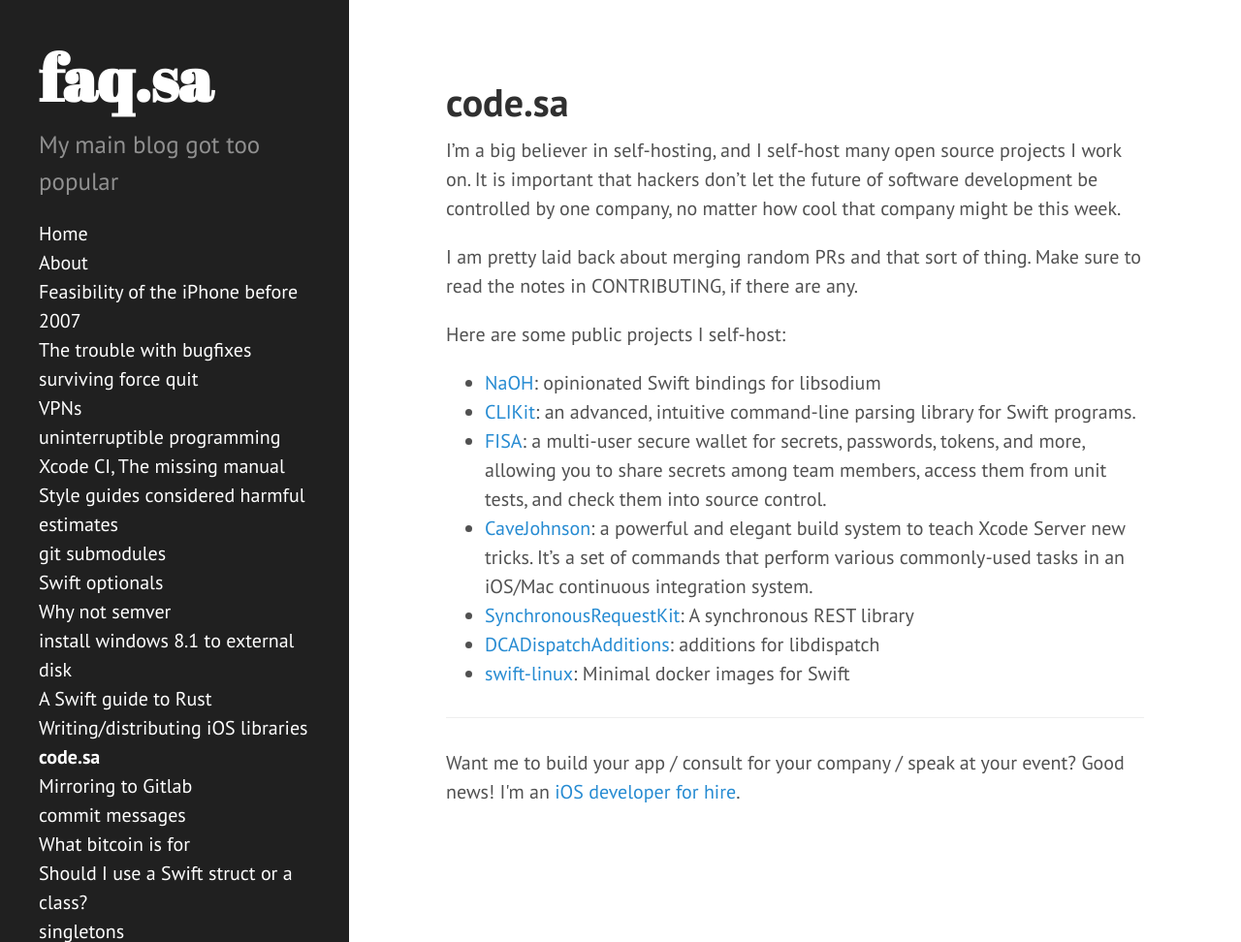
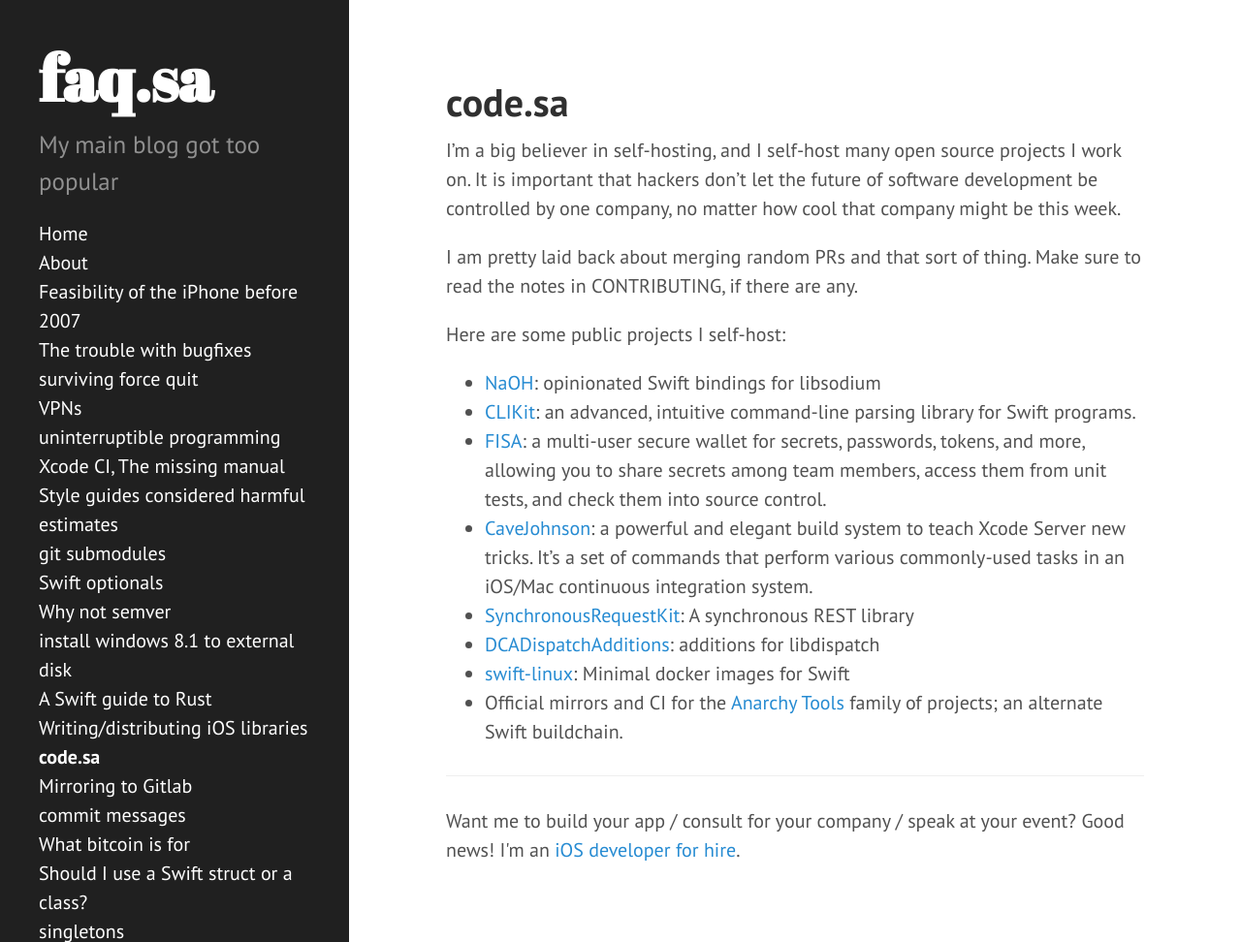
Before and after one commit to drewcrawford/drewcrawford.github.io, a Jekyll site: the page built from code.sa/index.md, in a window 1280 px wide and 972 px high. Shown: the whole window at 97% size. Built offline with Jekyll 4.4.1, drawn with Linux system fonts in a browser that asks for light colours; nearby versions of some CDN libraries; Markdown is read by kramdown in place of the engine named in the settings; comment, search, counter and statistics services are not loaded.

Commit message:
Add mirrors for Anarchy Tools

```diff
--- a/code.sa/index.md
+++ b/code.sa/index.md
@@ -16,3 +16,4 @@
 * [SynchronousRequestKit](https://code.sealedabstract.com/drewcrawford/SynchronousRequestKit): A synchronous REST library
 * [DCADispatchAdditions](https://code.sealedabstract.com/drewcrawford/DCADispatchAdditions): additions for libdispatch
 * [swift-linux](https://code.sealedabstract.com/drewcrawford/swift-linux): Minimal docker images for Swift
+* Official mirrors and CI for the [Anarchy Tools](https://github.com/AnarchyTools) family of projects; an alternate Swift buildchain.
```
